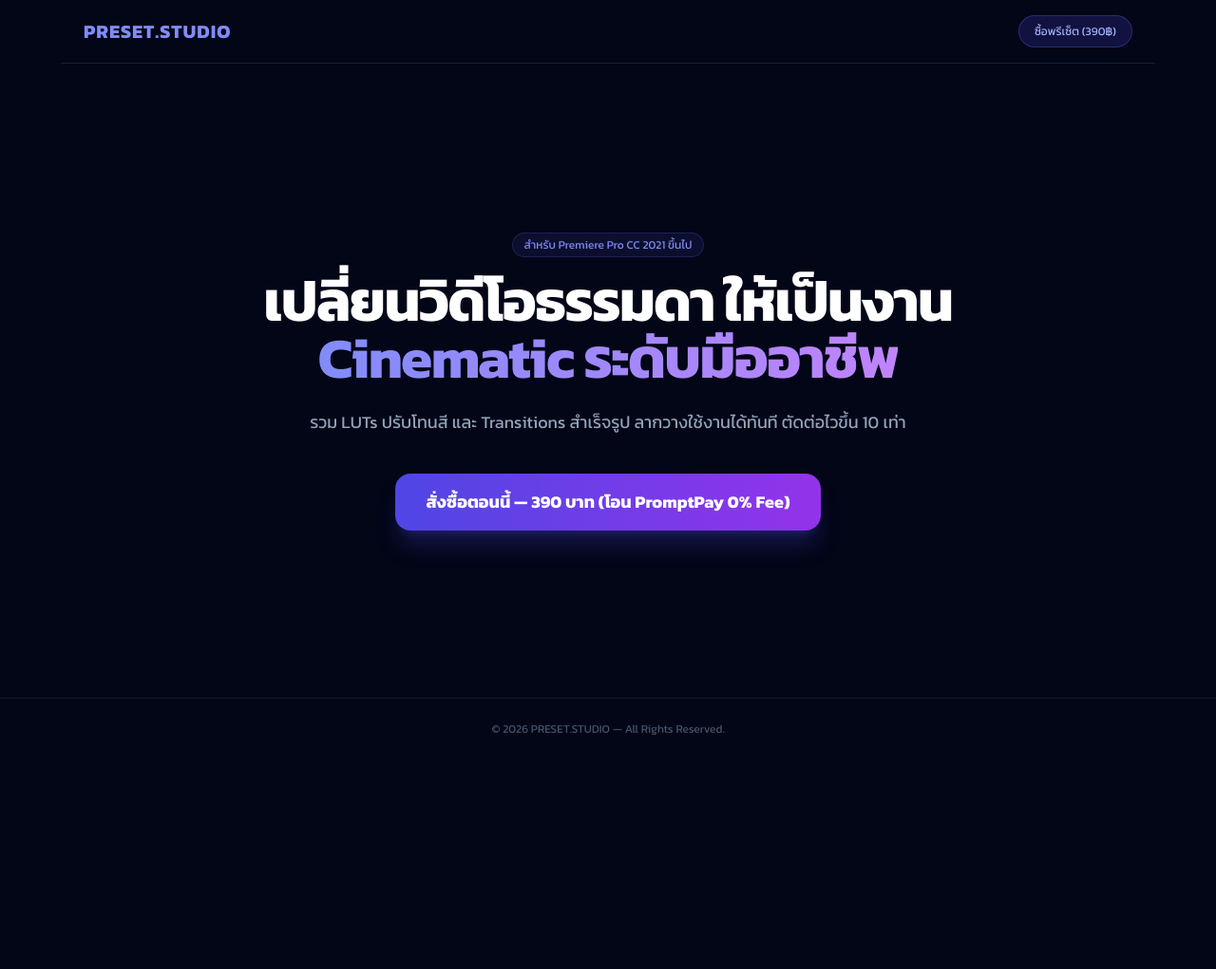
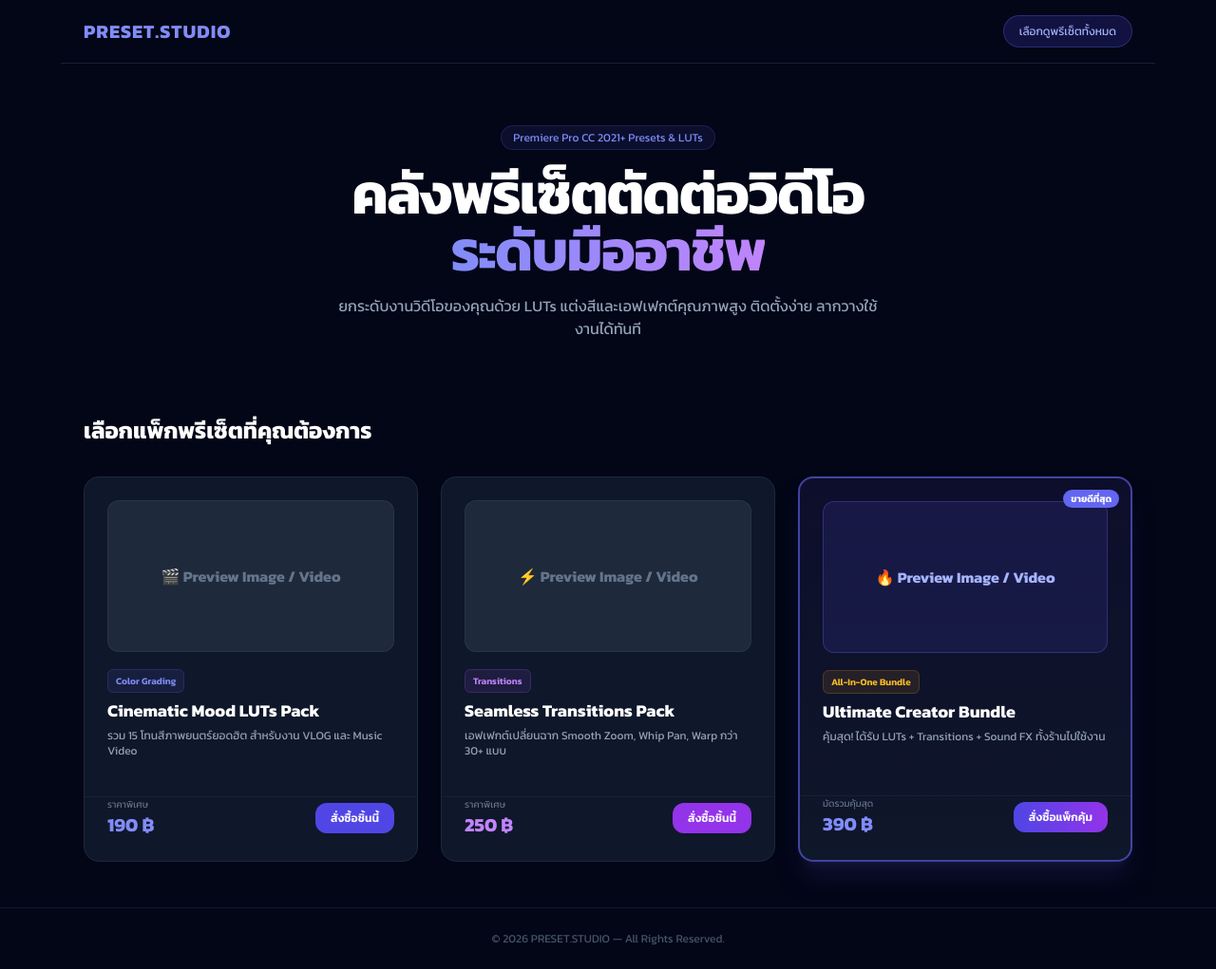
Before and after one commit to compclick735-del/preset-store, a website: page public/index.html in a window 1280 px wide. Shown: the whole page at 95% size. Before the commit the page ends 800 px from the top, so only its background shows below. Drawn offline with nearby package versions, Linux system fonts and the light colour scheme.

Commit message:
Initial commit

```diff
--- a/public/index.html
+++ b/public/index.html
@@ -3,48 +3,119 @@
 <head>
   <meta charset="UTF-8">
   <meta name="viewport" content="width=device-width, initial-scale=1.0">
-  <title>Cinematic Premiere Pro Presets Pack</title>
+  <title>PRESET.STUDIO — เลือกซื้อ พรีเซ็ต Premiere Pro</title>
   <script src="https://cdn.tailwindcss.com"></script>
   <link href="https://fonts.googleapis.com/css2?family=Kanit:wght@300;400;600;700&display=swap" rel="stylesheet">
   <style> body { font-family: 'Kanit', sans-serif; } </style>
 </head>
 <body class="bg-slate-950 text-slate-100 antialiased min-h-screen flex flex-col justify-between">
 
+  <!-- NAVBAR -->
   <nav class="border-b border-slate-800/80 px-6 py-4 flex justify-between items-center max-w-6xl mx-auto w-full">
     <span class="text-xl font-bold tracking-wider text-indigo-400">PRESET.STUDIO</span>
-    <button onclick="openCheckout()" class="text-xs bg-indigo-600/20 text-indigo-300 border border-indigo-500/30 px-4 py-2 rounded-full hover:bg-indigo-600 hover:text-white transition">
-      ซื้อพรีเซ็ต (390฿)
-    </button>
+    <a href="#store" class="text-xs bg-indigo-600/20 text-indigo-300 border border-indigo-500/30 px-4 py-2 rounded-full hover:bg-indigo-600 hover:text-white transition">
+      เลือกดูพรีเซ็ตทั้งหมด
+    </a>
   </nav>
 
-  <main class="max-w-4xl mx-auto text-center px-4 py-16">
+  <!-- HERO SECTION -->
+  <header class="max-w-4xl mx-auto text-center px-4 pt-16 pb-8">
     <span class="inline-block px-3 py-1 text-xs bg-indigo-500/10 text-indigo-400 border border-indigo-500/20 rounded-full mb-4">
-      สำหรับ Premiere Pro CC 2021 ขึ้นไป
+      Premiere Pro CC 2021+ Presets & LUTs
     </span>
-
-    <h1 class="text-4xl sm:text-6xl font-extrabold text-white tracking-tight mb-6 leading-tight">
-      เปลี่ยนวิดีโอธรรมดา ให้เป็นงาน <br>
+    <h1 class="text-4xl sm:text-6xl font-extrabold text-white tracking-tight mb-4">
+      คลังพรีเซ็ตตัดต่อวิดีโอ <br>
       <span class="text-transparent bg-clip-text bg-gradient-to-r from-indigo-400 to-purple-400">
-        Cinematic ระดับมืออาชีพ
+        ระดับมืออาชีพ
       </span>
     </h1>
+    <p class="text-slate-400 text-sm sm:text-base max-w-xl mx-auto">
+      ยกระดับงานวิดีโอของคุณด้วย LUTs แต่งสีและเอฟเฟกต์คุณภาพสูง ติดตั้งง่าย ลากวางใช้งานได้ทันที
+    </p>
+  </header>
 
-    <p class="text-slate-400 text-base sm:text-lg max-w-2xl mx-auto mb-10">
-      รวม LUTs ปรับโทนสี และ Transitions สำเร็จรูป ลากวางใช้งานได้ทันที ตัดต่อไวขึ้น 10 เท่า
-    </p>
+  <!-- PRODUCT CATALOG (โซนเลือกซื้อสินค้า) -->
+  <section id="store" class="max-w-6xl mx-auto px-6 py-12 w-full">
+    <h2 class="text-2xl font-bold text-white mb-8 text-center sm:text-left">เลือกแพ็กพรีเซ็ตที่คุณต้องการ</h2>
 
-    <button onclick="openCheckout()" class="px-8 py-4 bg-gradient-to-r from-indigo-600 to-purple-600 hover:from-indigo-500 hover:to-purple-500 text-white font-bold text-lg rounded-2xl shadow-xl shadow-indigo-600/25 transition">
-      สั่งซื้อตอนนี้ — 390 บาท (โอน PromptPay 0% Fee)
-    </button>
-  </main>
+    <div class="grid grid-cols-1 md:grid-cols-3 gap-6">
 
+      <!-- CARD 1 -->
+      <div class="bg-slate-900 border border-slate-800 rounded-2xl overflow-hidden hover:border-indigo-500/50 transition flex flex-col justify-between">
+        <div class="p-6">
+          <div class="w-full h-40 bg-slate-800 rounded-xl mb-4 flex items-center justify-center text-slate-500 font-bold border border-slate-700/50">
+            🎬 Preview Image / Video
+          </div>
+          <span class="text-[10px] bg-indigo-500/10 text-indigo-400 px-2 py-1 rounded-md font-semibold border border-indigo-500/20">Color Grading</span>
+          <h3 class="text-lg font-bold text-white mt-2 mb-1">Cinematic Mood LUTs Pack</h3>
+          <p class="text-xs text-slate-400 mb-4">รวม 15 โทนสีภาพยนตร์ยอดฮิต สำหรับงาน VLOG และ Music Video</p>
+        </div>
+        <div class="p-6 pt-0 border-t border-slate-800/60 mt-auto flex justify-between items-center">
+          <div>
+            <p class="text-[10px] text-slate-500">ราคาพิเศษ</p>
+            <p class="text-xl font-bold text-indigo-400">190 ฿</p>
+          </div>
+          <button onclick="openCheckout('Cinematic Mood LUTs Pack', 190)" class="px-4 py-2 bg-indigo-600 hover:bg-indigo-500 text-white text-xs font-semibold rounded-xl transition">
+            สั่งซื้อชิ้นนี้
+          </button>
+        </div>
+      </div>
+
+      <!-- CARD 2 -->
+      <div class="bg-slate-900 border border-slate-800 rounded-2xl overflow-hidden hover:border-indigo-500/50 transition flex flex-col justify-between">
+        <div class="p-6">
+          <div class="w-full h-40 bg-slate-800 rounded-xl mb-4 flex items-center justify-center text-slate-500 font-bold border border-slate-700/50">
+            ⚡ Preview Image / Video
+          </div>
+          <span class="text-[10px] bg-purple-500/10 text-purple-400 px-2 py-1 rounded-md font-semibold border border-purple-500/20">Transitions</span>
+          <h3 class="text-lg font-bold text-white mt-2 mb-1">Seamless Transitions Pack</h3>
+          <p class="text-xs text-slate-400 mb-4">เอฟเฟกต์เปลี่ยนฉาก Smooth Zoom, Whip Pan, Warp กว่า 30+ แบบ</p>
+        </div>
+        <div class="p-6 pt-0 border-t border-slate-800/60 mt-auto flex justify-between items-center">
+          <div>
+            <p class="text-[10px] text-slate-500">ราคาพิเศษ</p>
+            <p class="text-xl font-bold text-purple-400">250 ฿</p>
+          </div>
+          <button onclick="openCheckout('Seamless Transitions Pack', 250)" class="px-4 py-2 bg-purple-600 hover:bg-purple-500 text-white text-xs font-semibold rounded-xl transition">
+            สั่งซื้อชิ้นนี้
+          </button>
+        </div>
+      </div>
+
+      <!-- CARD 3 (BUNDLE BEST SELLER) -->
+      <div class="bg-gradient-to-b from-indigo-950/40 to-slate-900 border-2 border-indigo-500/60 rounded-2xl overflow-hidden shadow-xl shadow-indigo-950/50 flex flex-col justify-between relative">
+        <span class="absolute top-3 right-3 bg-indigo-500 text-white text-[10px] font-bold px-2 py-0.5 rounded-full">ขายดีที่สุด</span>
+        <div class="p-6">
+          <div class="w-full h-40 bg-indigo-900/30 rounded-xl mb-4 flex items-center justify-center text-indigo-300 font-bold border border-indigo-500/30">
+            🔥 Preview Image / Video
+          </div>
+          <span class="text-[10px] bg-amber-500/10 text-amber-400 px-2 py-1 rounded-md font-semibold border border-amber-500/20">All-In-One Bundle</span>
+          <h3 class="text-lg font-bold text-white mt-2 mb-1">Ultimate Creator Bundle</h3>
+          <p class="text-xs text-slate-400 mb-4">คุ้มสุด! ได้รับ LUTs + Transitions + Sound FX ทั้งร้านไปใช้งาน</p>
+        </div>
+        <div class="p-6 pt-0 border-t border-slate-800/60 mt-auto flex justify-between items-center">
+          <div>
+            <p class="text-[10px] text-slate-500">มัดรวมคุ้มสุด</p>
+            <p class="text-xl font-bold text-indigo-400">390 ฿</p>
+          </div>
+          <button onclick="openCheckout('Ultimate Creator Bundle', 390)" class="px-4 py-2 bg-gradient-to-r from-indigo-600 to-purple-600 hover:from-indigo-500 hover:to-purple-500 text-white text-xs font-semibold rounded-xl transition">
+            สั่งซื้อแพ็กคุ้ม
+          </button>
+        </div>
+      </div>
+
+    </div>
+  </section>
+
+  <!-- PAYMENT MODAL -->
   <div id="paymentModal" class="fixed inset-0 bg-black/80 backdrop-blur-md hidden items-center justify-center z-50 p-4">
     <div class="bg-slate-900 border border-slate-800 p-6 sm:p-8 rounded-3xl max-w-sm w-full text-center relative shadow-2xl">
       <button onclick="closeCheckout()" class="absolute top-4 right-4 text-slate-400 hover:text-white text-lg">✕</button>
 
       <div id="modalContainer">
-        <h3 class="text-xl font-bold text-white mb-1">สแกนจ่ายผ่าน PromptPay</h3>
-        <p class="text-xs text-slate-400 mb-6">ยอดชำระ <span class="text-indigo-400 font-bold text-sm">390.00 บาท</span></p>
+        <p class="text-[10px] text-indigo-400 font-semibold tracking-wider uppercase mb-1">PromptPay Payment</p>
+        <h3 id="selectedItemTitle" class="text-base font-bold text-white mb-1">ชื่อรายการ</h3>
+        <p class="text-xs text-slate-400 mb-6">ยอดชำระ <span id="selectedItemPrice" class="text-indigo-400 font-bold text-base">0.00 บาท</span></p>
 
         <div class="bg-white p-4 rounded-2xl inline-block mb-6 border-2 border-indigo-500/50">
           <img id="qrImage" src="" alt="PromptPay QR Code" class="w-48 h-48 object-contain">
@@ -65,20 +136,28 @@
   <script>
     let pollInterval = null;
 
-    async function openCheckout() {
+    // รับค่า ชื่อสินค้า และ ราคา ส่งไปหลังบ้าน
+    async function openCheckout(title, price) {
+      document.getElementById('selectedItemTitle').innerText = title;
+      document.getElementById('selectedItemPrice').innerText = price.toFixed(2) + ' บาท';
+
       const modal = document.getElementById('paymentModal');
       modal.classList.remove('hidden');
       modal.classList.add('flex');
 
       try {
-        const res = await fetch('/api/create-qr', { method: 'POST' });
+        const res = await fetch('/api/create-qr', {
+          method: 'POST',
+          headers: { 'Content-Type': 'application/json' },
+          body: JSON.stringify({ itemTitle: title, amount: price })
+        });
         const data = await res.json();
 
         if (data.success) {
           document.getElementById('qrImage').src = data.qrImageUrl;
           startPolling(data.orderId);
         } else {
-          alert('ไม่สามารถโหลด QR Code ได้');
+          alert('ไม่สามารถสร้าง QR Code ได้');
         }
       } catch (err) {
         console.error(err);
```
